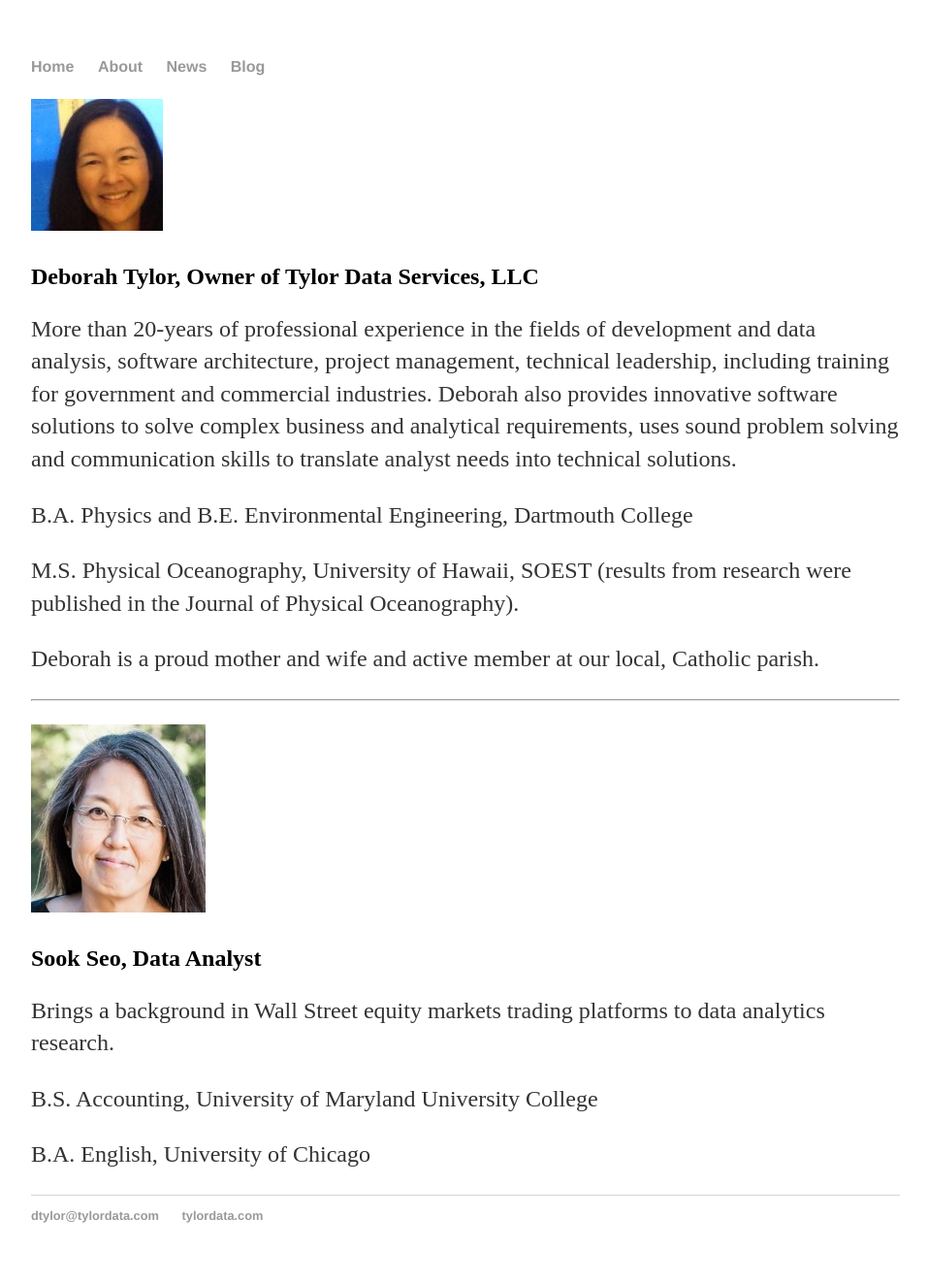
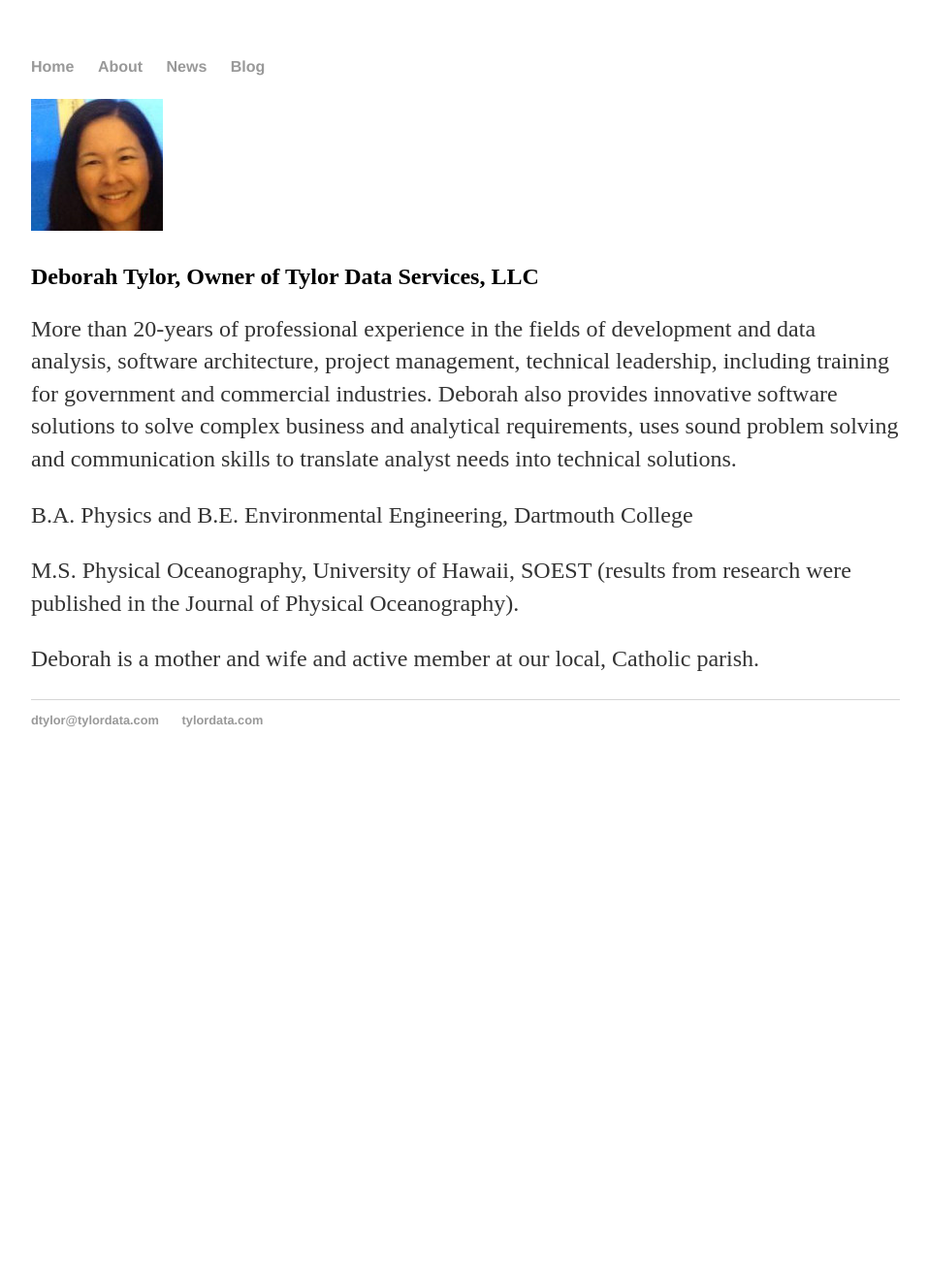
Before and after one commit to dtylor/dtylor.github.io, a Jekyll site: the page built from about.md, in a window 1280 px wide. Shown: the whole page at 97% size, without its empty margins (160-1117 px from the left). Built offline with Jekyll 4.4.1, drawn with Linux system fonts in a browser that asks for light colours; after the commit the page ends 900 px from its top, so only the background shows below that.

Commit message:
Update about.md

```diff
--- a/about.md
+++ b/about.md
@@ -10,14 +10,4 @@
 
 M.S. Physical Oceanography, University of Hawaii, SOEST (results from research were published in the Journal of Physical Oceanography).
 
-Deborah is a proud mother and wife and active member at our local, Catholic parish.
-
----
-
-<img src="images/ss.jpg">
-## Sook Seo, Data Analyst
-Brings a background in Wall Street equity markets trading platforms to data analytics research.
-
-B.S. Accounting, University of Maryland University College
-
-B.A. English, University of Chicago
+Deborah is a mother and wife and active member at our local, Catholic parish.
```
